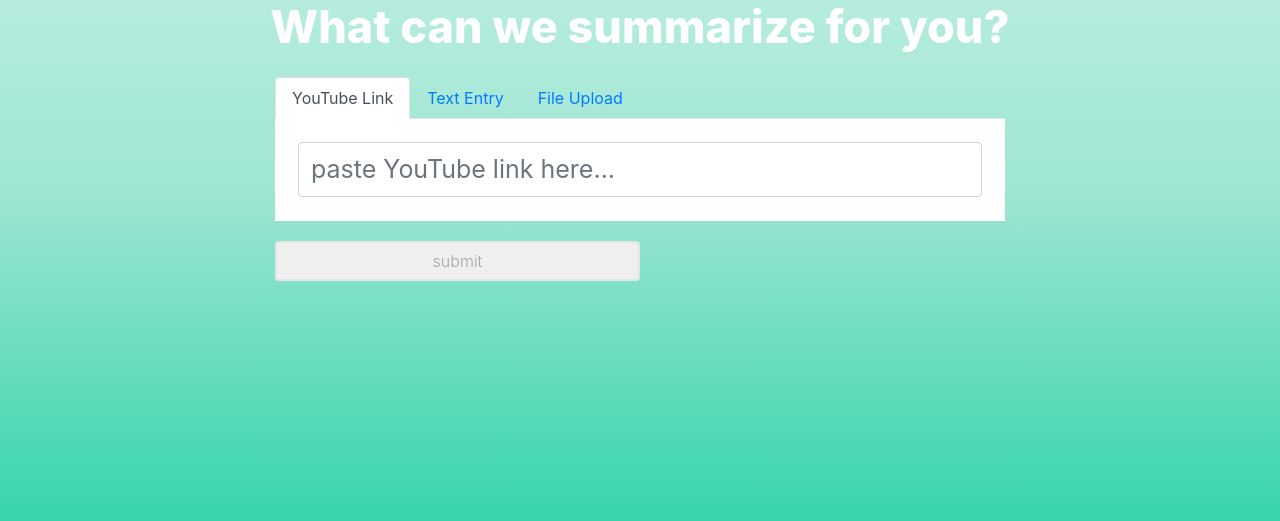
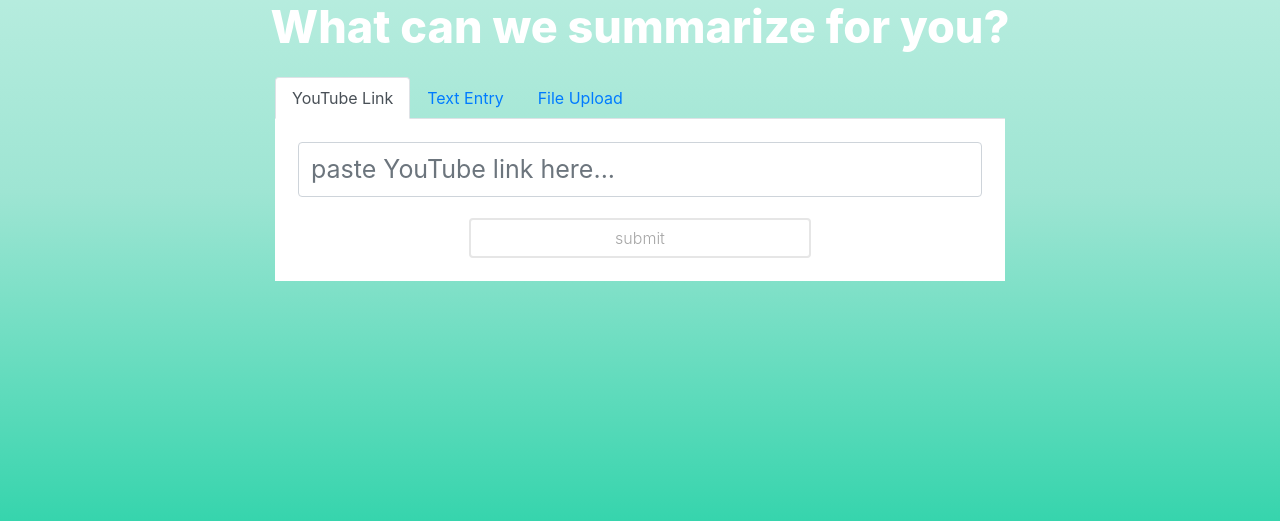
Before and after one commit to qverbeke/hack-psu-sp-2018, a Django app: a page that uses vid2quiz/templates/entryPage.html in a window 1280 px wide. Shown: the part 157-678 px from the top of the page. Run offline with Django 3.2, Linux system fonts and the light colour scheme; some libraries are stand-ins or nearby versions.

Commit message:
button in forms

```diff
--- a/vid2quiz/templates/entryPage.html
+++ b/vid2quiz/templates/entryPage.html
@@ -32,6 +32,7 @@
                 <input type="text" class="form-control link-input" placeholder="paste YouTube link here...">
                 <div class="col-sm-4 submit-col">
                 </div>
+                <button class="btn btn-outline-light submit-btn" type="submit">submit</button>
               </form>
             </div>
           <div class="tab-pane fade" id="text-entry" role="tabpanel" aria-labelledby="nav-profile-tab">
@@ -40,6 +41,7 @@
               <div class="form-group">
                 <textarea class="form-control" rows="5" placeholder="Paste your text here..."></textarea>
               </div>
+                <button class="btn btn-outline-light submit-btn" type="submit">submit</button>
             </form>
             </div>
           <div class="tab-pane fade" id="file-upload" role="tabpanel" aria-labelledby="link-tab-content">
@@ -48,10 +50,10 @@
                     <label for="exampleFormControlFile1">Example file input</label>
                     <input type="file" class="form-control-file" id="exampleFormControlFile1">
                   </div>
+                  <button class="btn btn-outline-light submit-btn" type="submit">submit</button>
                 </form>
             </div>
         </div>
-        <button form="form1" class="btn btn-default submit-btn" type="submit">submit</button>
         </nav>
         </div>
         <div class="row submit-row">
```
